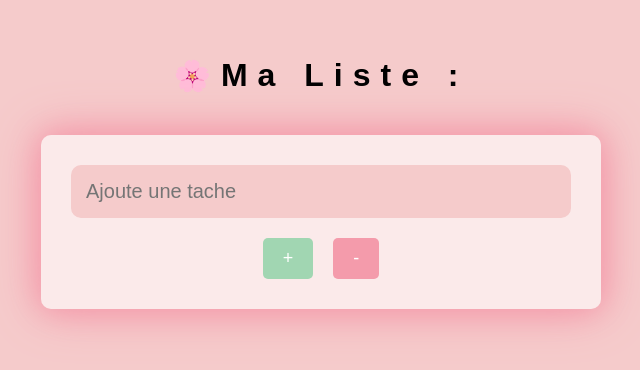
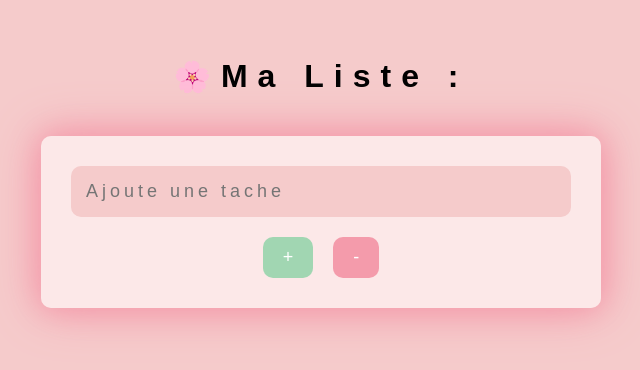
Before and after one commit to AnYa-git/My-First-List, a plain HTML site: page index.html in a window 1280 px wide. Shown: the part 236-606 px from the top of the page, 319-959 px from the left. Drawn offline with Linux system fonts and the light colour scheme; a web font is replaced by a local one.

Commit message:
ajouter une variable border radius

```diff
--- a/style.css
+++ b/style.css
@@ -5,6 +5,7 @@
   --main-color: #f5cbcb;
   --secondary-color: #a1d6b2;
   --third-color: #f49bab;
+  --border-radius: 10px;
 }
 
 * {
@@ -37,8 +38,8 @@ h1 {
 }
 
 .main-container {
-  background-color: rgba(255, 255, 255, 0.597);
-  border-radius: 10px;
+  background-color: rgba(255, 246, 246, 0.7);
+  border-radius: var(--border-radius);
   padding: 20px;
   display: flex;
   flex-direction: column;
@@ -51,7 +52,7 @@ h1 {
   background-color: var(--secondary-color);
   width: 500px;
   padding: 10px;
-  border-radius: 10px;
+  border-radius: var(--border-radius);
   border-left: 10px solid var(--third-color);
   margin: 20px;
 }
@@ -61,10 +62,11 @@ input {
   width: 500px;
   padding: 15px;
   margin: 10px;
-  border-radius: 10px;
+  border-radius: var(--border-radius);
   border: none;
-  font-size: 20px;
+  font-size: 18px;
   font-family: var(--main-font);
+  letter-spacing: 4px;
 }
 
 input:focus {
@@ -81,7 +83,7 @@ input:focus {
   margin: 10px;
   padding: 10px 20px;
   border: none;
-  border-radius: 5px;
+  border-radius: var(--border-radius);
   color: white;
   font-size: 18px;
   cursor: pointer;
```
